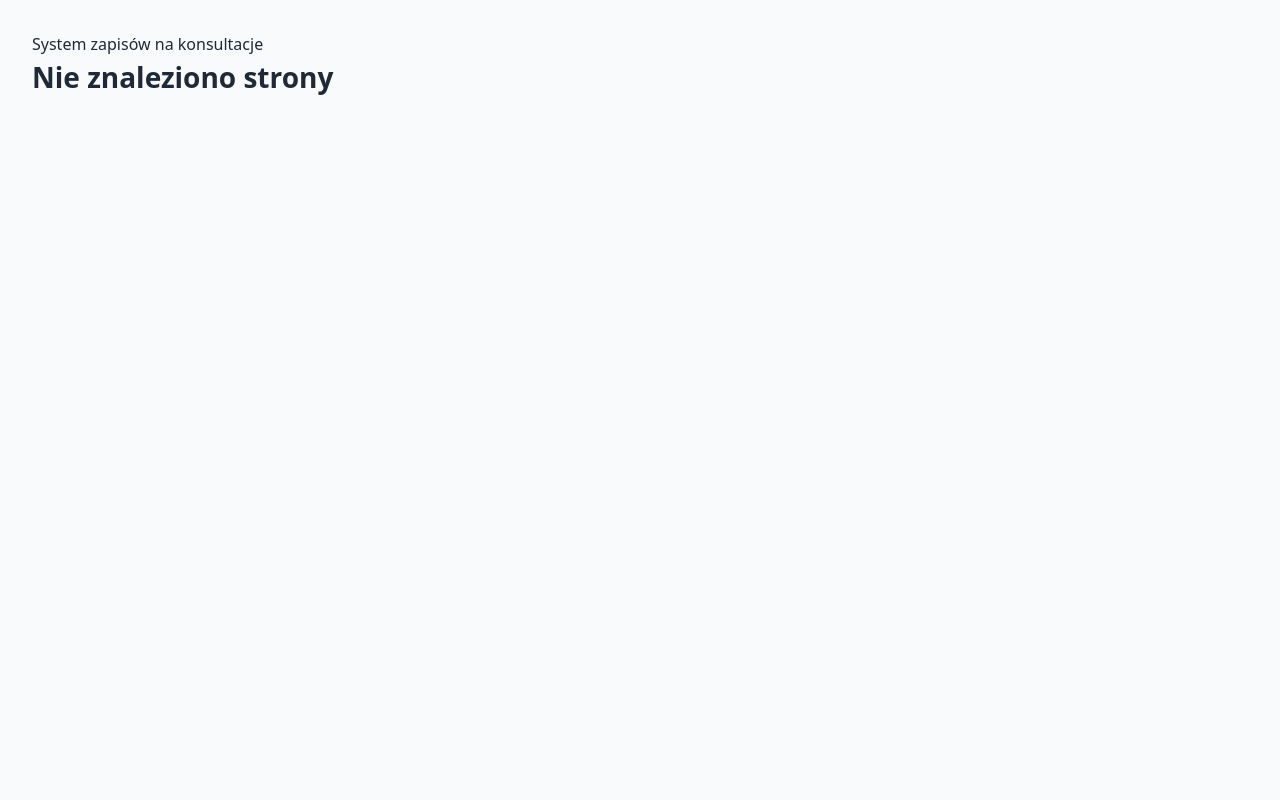
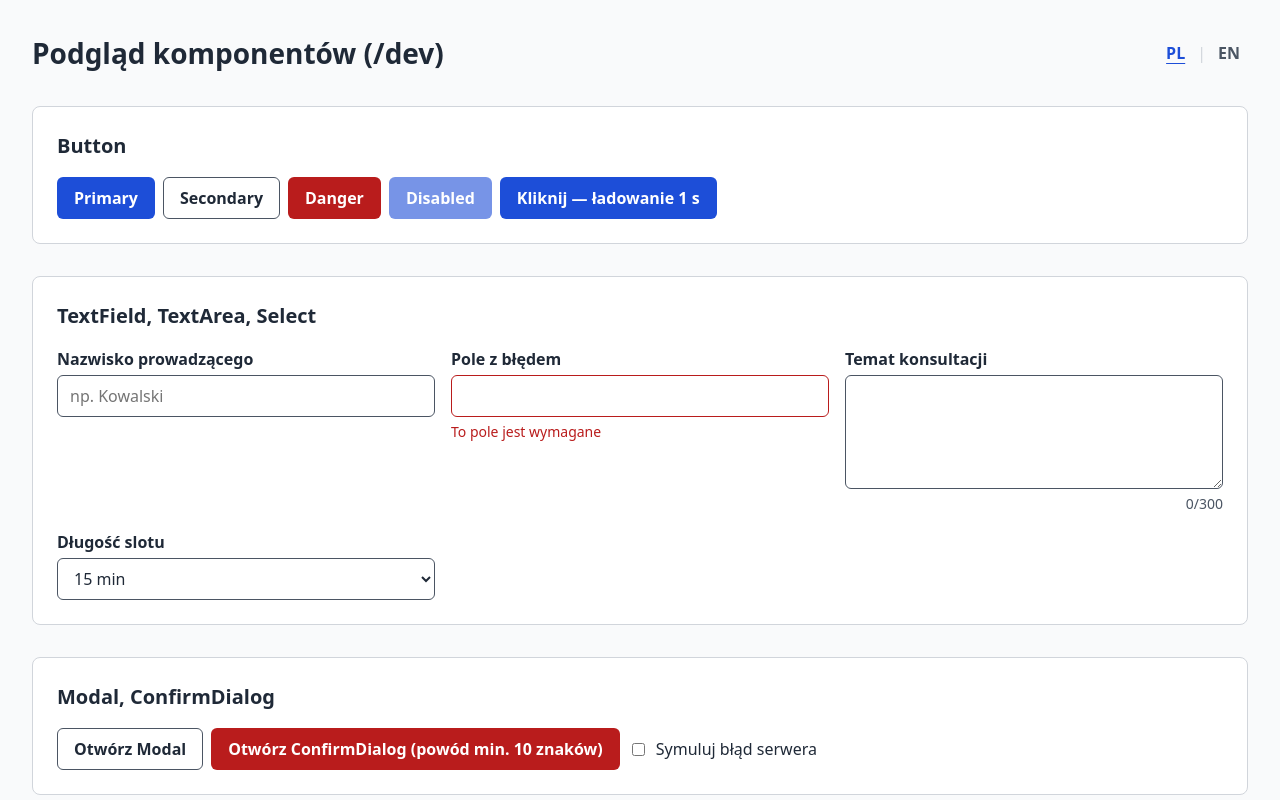
Before and after one commit to konsultacje-zespol/system-konsultacji, a React (Vite) app in the folder frontend/: page /dev in a window 1280 px wide. Shown: the top 800 px of the page. Built offline with nearby package versions, Linux system fonts and the light colour scheme.

Commit message:
feat(frontend): /dev component preview page (dev mode only)

```diff
--- /dev/null
+++ b/frontend/src/pages/DevPage.jsx
@@ -0,0 +1,206 @@
+import { useState } from 'react';
+import { useTranslation } from 'react-i18next';
+import { toast } from 'sonner';
+import Button from '../components/Button/Button.jsx';
+import TextField from '../components/TextField/TextField.jsx';
+import TextArea from '../components/TextArea/TextArea.jsx';
+import Select from '../components/Select/Select.jsx';
+import Modal from '../components/Modal/Modal.jsx';
+import ConfirmDialog from '../components/ConfirmDialog/ConfirmDialog.jsx';
+import StatusBadge from '../components/StatusBadge/StatusBadge.jsx';
+import EmptyState from '../components/EmptyState/EmptyState.jsx';
+import ErrorState from '../components/ErrorState/ErrorState.jsx';
+import Spinner from '../components/Spinner/Spinner.jsx';
+import LanguageSwitcher from '../components/LanguageSwitcher/LanguageSwitcher.jsx';
+import DateTime from '../components/DateTime/DateTime.jsx';
+import LocationLabel from '../components/LocationLabel/LocationLabel.jsx';
+import styles from './DevPage.module.scss';
+
+// sample fixture values used for previewing date and status components
+const SAMPLE_DATE = '2026-11-25T13:15:00.000Z';
+const ALL_STATUSES = ['CONFIRMED', 'CANCELLED_BY_STUDENT', 'CANCELLED_BY_LECTURER', 'PENDING', 'SENT', 'FAILED'];
+
+// simulates an async API request that resolves or rejects after 1 second
+function fakeRequest(shouldFail) {
+  return new Promise((resolve, reject) => {
+    setTimeout(() => {
+      if (shouldFail) {
+        reject(new Error('fake error'));
+        return;
+      }
+      resolve();
+    }, 1000);
+  });
+}
+
+// developer-only showcase page displaying all shared UI components
+export default function DevPage() {
+  const { t } = useTranslation();
+  const [isModalOpen, setIsModalOpen] = useState(false);
+  const [isConfirmOpen, setIsConfirmOpen] = useState(false);
+  const [shouldFail, setShouldFail] = useState(false);
+  const [confirmError, setConfirmError] = useState('');
+  const [topic, setTopic] = useState('');
+  const [isButtonLoading, setIsButtonLoading] = useState(false);
+
+  // reset previous error state and open the confirmation dialog
+  function openConfirmDialog() {
+    setConfirmError('');
+    setIsConfirmOpen(true);
+  }
+
+  // run the mock confirmation request and show either an error or a success toast
+  async function handleConfirm(reason) {
+    setConfirmError('');
+    try {
+      await fakeRequest(shouldFail);
+    } catch (error) {
+      setConfirmError(t('errors.INTERNAL_ERROR'));
+      // re-throw so the dialog keeps itself open after a failed request
+      throw error;
+    }
+    setIsConfirmOpen(false);
+    toast.success(`OK: "${reason}"`);
+  }
+
+  // toggle the demo button's loading state during a simulated request
+  async function handleLoadingClick() {
+    setIsButtonLoading(true);
+    await fakeRequest(false);
+    setIsButtonLoading(false);
+  }
+
+  return (
+    <main className="page-container">
+      <div className={styles.page}>
+        {/* page header with language toggle */}
+        <div className={styles.header}>
+          <h1>Podgląd komponentów (/dev)</h1>
+          <LanguageSwitcher />
+        </div>
+
+        {/* button variants and loading state preview */}
+        <section className={styles.section}>
+          <h2>Button</h2>
+          <div className={styles.row}>
+            <Button>Primary</Button>
+            <Button variant="secondary">Secondary</Button>
+            <Button variant="danger">Danger</Button>
+            <Button disabled>Disabled</Button>
+            <Button isLoading={isButtonLoading} onClick={handleLoadingClick}>
+              Kliknij — ładowanie 1 s
+            </Button>
+          </div>
+        </section>
+
+        {/* form inputs preview */}
+        <section className={styles.section}>
+          <h2>TextField, TextArea, Select</h2>
+          <div className={styles.grid}>
+            <TextField label="Nazwisko prowadzącego" placeholder="np. Kowalski" />
+            <TextField label="Pole z błędem" error="To pole jest wymagane" />
+            <TextArea
+              label="Temat konsultacji"
+              value={topic}
+              onChange={(event) => setTopic(event.target.value)}
+              maxLength={300}
+            />
+            <Select label="Długość slotu" defaultValue="15">
+              <option value="10">10 min</option>
+              <option value="15">15 min</option>
+              <option value="30">30 min</option>
+            </Select>
+          </div>
+        </section>
+
+        {/* modal and confirmation dialog triggers and instances */}
+        <section className={styles.section}>
+          <h2>Modal, ConfirmDialog</h2>
+          <div className={styles.row}>
+            <Button variant="secondary" onClick={() => setIsModalOpen(true)}>
+              Otwórz Modal
+            </Button>
+            <Button variant="danger" onClick={openConfirmDialog}>
+              Otwórz ConfirmDialog (powód min. 10 znaków)
+            </Button>
+            <label className={styles.checkbox}>
+              <input type="checkbox" checked={shouldFail} onChange={(event) => setShouldFail(event.target.checked)} />
+              Symuluj błąd serwera
+            </label>
+          </div>
+
+          <Modal open={isModalOpen} onClose={() => setIsModalOpen(false)} title="Przykładowy modal">
+            <p>Zamknij przyciskiem ×, klawiszem Esc albo przyciskiem poniżej.</p>
+            <div>
+              <Button onClick={() => setIsModalOpen(false)}>{t('common.close')}</Button>
+            </div>
+          </Modal>
+
+          <ConfirmDialog
+            open={isConfirmOpen}
+            onClose={() => setIsConfirmOpen(false)}
+            title="Odwołać wszystkie terminy w tym dniu?"
+            description="Poniedziałek, 23 listopada 2026"
+            confirmLabel="Odwołaj dzień"
+            variant="danger"
+            reason={{ label: 'Powód', required: true, minLength: 10, maxLength: 500 }}
+            onConfirm={handleConfirm}
+            error={confirmError}
+          />
+        </section>
+
+        {/* status badges for all supported states */}
+        <section className={styles.section}>
+          <h2>StatusBadge</h2>
+          <div className={styles.row}>
+            {ALL_STATUSES.map((status) => (
+              <StatusBadge key={status} status={status} />
+            ))}
+          </div>
+        </section>
+
+        {/* feedback states preview */}
+        <section className={styles.section}>
+          <h2>EmptyState, ErrorState, Spinner</h2>
+          <div className={styles.grid}>
+            <EmptyState
+              title="Brak dyżurów w tym tygodniu"
+              text="Tekst pomocniczy (opcjonalny)"
+              action={<Button>Utwórz dyżur</Button>}
+            />
+            <ErrorState code="NETWORK_ERROR" onRetry={() => toast('onRetry')} />
+          </div>
+          <Spinner />
+        </section>
+
+        {/* date and time formatting modes preview */}
+        <section className={styles.section}>
+          <h2>DateTime ({SAMPLE_DATE})</h2>
+          <p>
+            date: <DateTime iso={SAMPLE_DATE} format="date" />
+          </p>
+          <p>
+            time: <DateTime iso={SAMPLE_DATE} format="time" showLabel />
+          </p>
+          <p>
+            datetime: <DateTime iso={SAMPLE_DATE} showLabel />
+          </p>
+        </section>
+
+        {/* location rendering modes preview */}
+        <section className={styles.section}>
+          <h2>LocationLabel</h2>
+          <p>
+            IN_PERSON: <LocationLabel mode="IN_PERSON" location="Sala 204, budynek C" />
+          </p>
+          <p>
+            ONLINE + link: <LocationLabel mode="ONLINE" location="https://teams.microsoft.com/l/meetup-join/example" />
+          </p>
+          <p>
+            ONLINE bez linku: <LocationLabel mode="ONLINE" location="Microsoft Teams" />
+          </p>
+        </section>
+      </div>
+    </main>
+  );
+}
--- /dev/null
+++ b/frontend/src/pages/DevPage.module.scss
@@ -0,0 +1,40 @@
+.page {
+  display: flex;
+  flex-direction: column;
+  gap: var(--space-32);
+}
+
+.header {
+  display: flex;
+  justify-content: space-between;
+  align-items: center;
+}
+
+.section {
+  display: flex;
+  flex-direction: column;
+  gap: var(--space-16);
+  padding: var(--space-24);
+  border: 1px solid var(--color-border);
+  border-radius: 8px;
+  background: var(--color-surface);
+}
+
+.row {
+  display: flex;
+  flex-wrap: wrap;
+  align-items: center;
+  gap: var(--space-8);
+}
+
+.grid {
+  display: grid;
+  grid-template-columns: repeat(auto-fill, minmax(280px, 1fr));
+  gap: var(--space-16);
+}
+
+.checkbox {
+  display: inline-flex;
+  align-items: center;
+  gap: var(--space-8);
+}
--- a/frontend/src/router.jsx
+++ b/frontend/src/router.jsx
@@ -1,8 +1,9 @@
 import { createBrowserRouter } from 'react-router-dom';
 import PlaceholderPage from './pages/PlaceholderPage.jsx';
+import DevPage from './pages/DevPage.jsx';
 
 // application route definitions using placeholder pages until real views are built
-export const router = createBrowserRouter([
+const routes = [
   { path: '/login', element: <PlaceholderPage titleKey="pages.login" /> },
   { path: '/', element: <PlaceholderPage titleKey="pages.home" showLanguageButton /> },
 
@@ -19,4 +20,11 @@ export const router = createBrowserRouter([
 
   { path: '/403', element: <PlaceholderPage titleKey="pages.forbidden" /> },
   { path: '*', element: <PlaceholderPage titleKey="pages.notFound" /> },
-]);
+];
+
+// the component preview page exists only in `npm run dev`; in `npm run build` import.meta.env.DEV is false
+if (import.meta.env.DEV) {
+  routes.push({ path: '/dev', element: <DevPage /> });
+}
+
+export const router = createBrowserRouter(routes);
```
